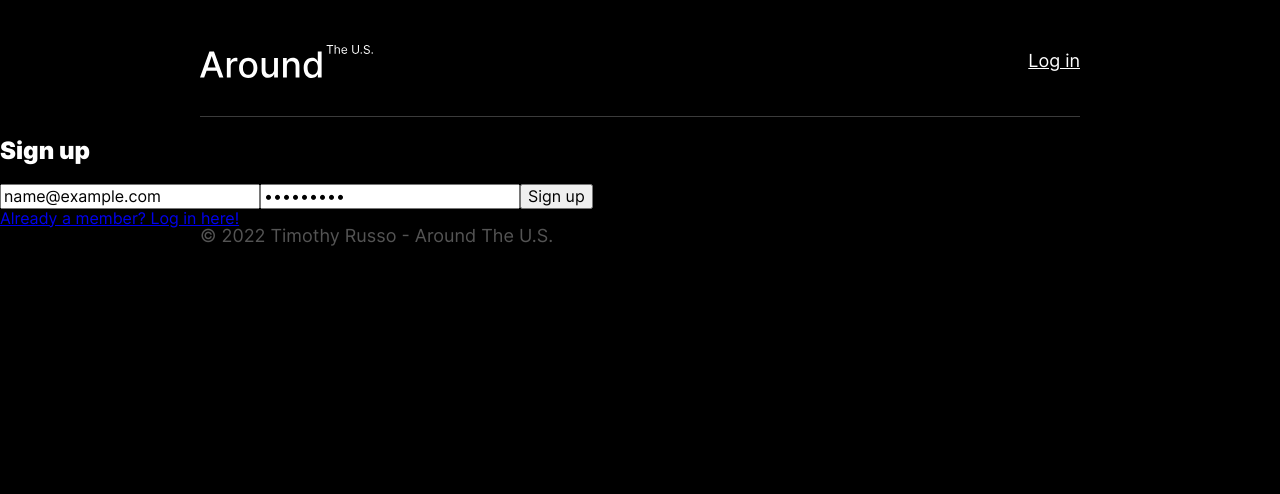
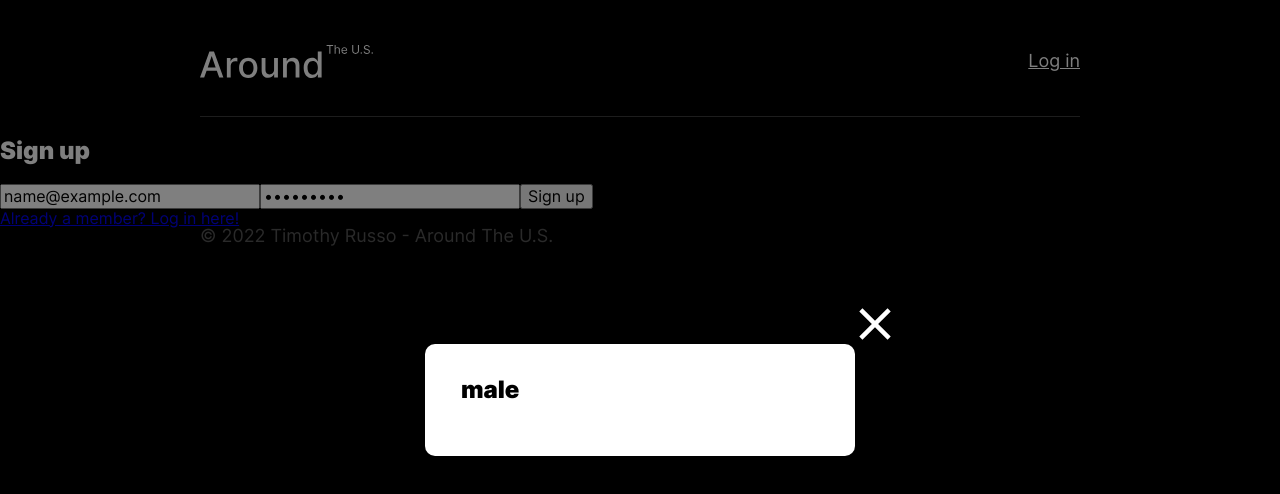
Before and after one commit to timothyrusso/react-around-auth, a React (Create React App) app: page /around-react-auth/signup in a window 1280 px wide. Both pictures are taken after typing "name@example.com", "Sample123" into the empty fields and a click on the button "Sign up". Shown: the top 494 px of the page. Built offline with nearby package versions, Linux system fonts and the light colour scheme; no server answers.

Commit message:
feat: infoTooltip opening logic

```diff
--- a/src/components/App.js
+++ b/src/components/App.js
@@ -30,8 +30,8 @@ function App() {
   const [formValidity, setFormValidity] = useState(true)
   const [errorMessage, setErrorMessage] = useState({})
   const [loggedIn, setLoggedIn] = useState(false);
-  const [successTooltipOpen, setSuccessTooltipOpen] = useState(false);
-  const [failedTooltipOpen, setFailedTooltipOpen] = useState(false);
+  const [tooltipOpen, setTooltipOpen] = useState(false);
+  const [status, setStatus] = useState("")
 
   const history = useNavigate();
 
@@ -113,8 +113,7 @@ function App() {
     setIsAddPlacePopupOpen(false)
     setIsConfirmationPopupOpen(false)
     setSelectedCard(undefined)
-    setFailedTooltipOpen(false)
-    setSuccessTooltipOpen(false)
+    setTooltipOpen(false)
   }
 
   function handleUpdateUser(currentUser) {
@@ -203,25 +202,33 @@ function App() {
 
   const handleRegisterSubmit = (password, email) => {
     register(password, email).then((res) => {
+      if (!res) {
+        console.log("problem")
+      }
       if (res.data._id) {
         console.log('res OK');
         console.log(res.data)
-        setSuccessTooltipOpen(true);
+        setStatus("success");
+        setTooltipOpen(true);
         history('/signin');
       } else {
         console.log(res.ok)
         console.log('Something went wrong.');
-        setFailedTooltipOpen(true);
+        setStatus("failed");
+        setTooltipOpen(true);
       }
     })
       .catch((err) => {
         console.log(err);
+        setStatus("failed");
+        setTooltipOpen(true);
       });
   }
 
   const handleLoginSubmit = (password, email) => {
     if (!password || !email) {
-      setFailedTooltipOpen(true);
+      setStatus("failed");
+      setTooltipOpen(true);
       return;
     }
     authorize(password, email)
@@ -233,7 +240,8 @@ function App() {
       })
       .catch((err) => {
         console.log(err);
-        setFailedTooltipOpen(true);
+        setStatus("failed");
+        setTooltipOpen(true);
       });
   }
 
@@ -278,7 +286,7 @@ function App() {
         <EditAvatarPopup isOpen={isEditAvatarPopupOpen} onClose={closeAllPopups} onUpdateAvatar={handleUpdateAvatar} isLoading={isLoading} startLoading={startLoading} formValidity={formValidity} onFormUpdate={onFormUpdate} errorMessage={errorMessage} onInputUpdate={checkValidity} />
         <DeleteConfirmPopup isOpen={isConfirmationPopupOpen} onClose={closeAllPopups} card={selectedDeleteCard} deleteCard={handleCardDelete} isLoading={isLoading} startLoading={startLoading} />
         <ImagePopup card={selectedCard} onClose={closeAllPopups} />
-        <InfoTooltip successOpen={successTooltipOpen} failedOpen={failedTooltipOpen} onClose={closeAllPopups} />
+        <InfoTooltip isOpen={tooltipOpen} onClose={closeAllPopups} status={status} />
 
       </div>
     </CurrentUserContext.Provider>
--- a/src/components/InfoTooltip.js
+++ b/src/components/InfoTooltip.js
@@ -1,11 +1,11 @@
 import React from "react";
 import Popup from "./Popup";
 
-function InfoTooltip({ successOpen, failedOpen, onClose }) {
+function InfoTooltip({ isOpen, onClose, status }) {
 
     return (
-        <Popup isOpen={successOpen ? successOpen : failedOpen} onClose={onClose}>
-            <h2 className="popup__title" >{successOpen ? "Success! You have now been registered." : "Oops, something went wrong! Please try again."}</h2>
+        <Popup isOpen={isOpen} onClose={onClose}>
+            <h2 className="popup__title" >{status === "success" ? "ottimo" : "male"}</h2>
         </Popup>
     )
 }
```
